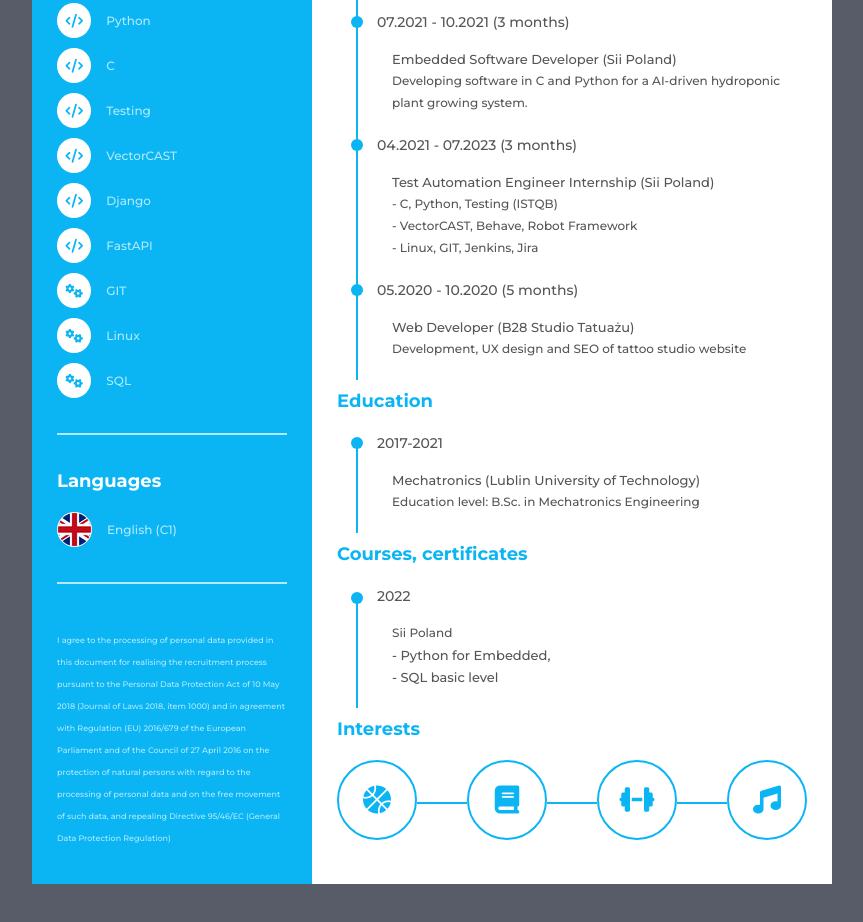
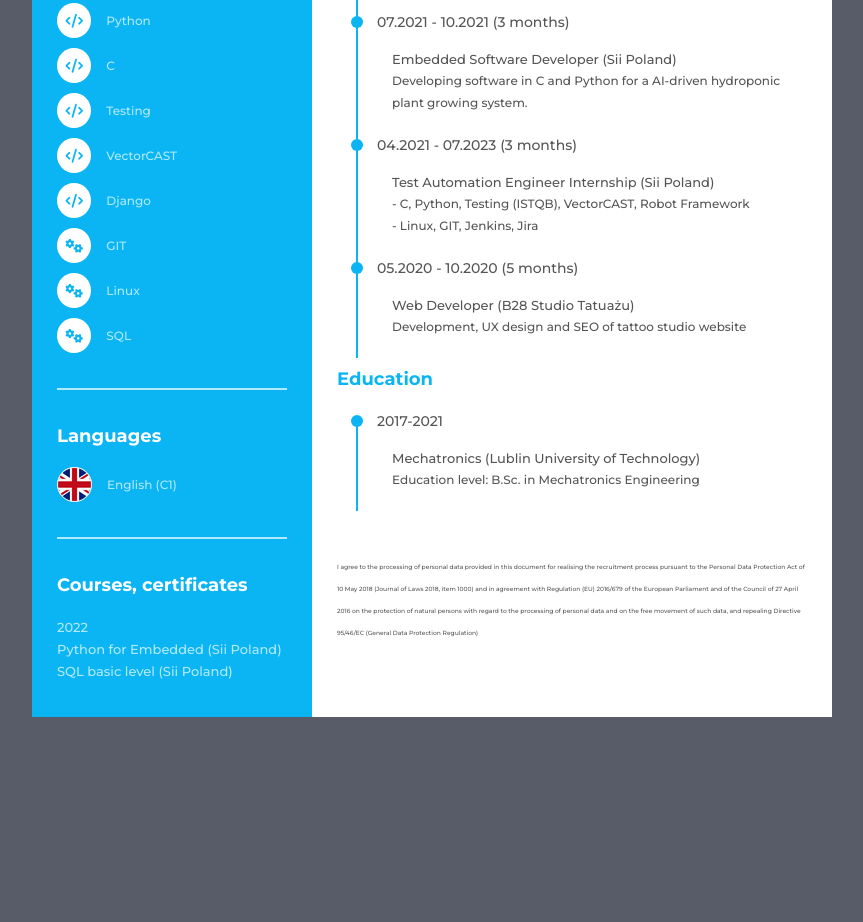
Before and after one commit to event1310/event1310.github.io, a plain HTML site: page index.html in a window 1280 px wide. Shown: the part 384-1306 px from the top of the page, without its empty margins (208-1071 px from the left). After the commit the page ends 1151 px from the top, so only its background shows below. Drawn offline with Linux system fonts and the light colour scheme.

Commit message:
fix pdf formatting

```diff
--- a/index.html
+++ b/index.html
@@ -94,16 +94,6 @@
 
           </li>
 
-          <li>
-           <div class="icon">
-             <i class="fas fa-code"></i>
-           </div>
-            <div class="skill_name">
-              FastAPI
-            </div>
-
-          </li>
-
 
           <li>
            <div class="icon">
@@ -156,17 +146,19 @@
 
        <div class="resume_item resume_skills">
         <div class="title">
-        </div>
+             <p class="bold">Courses, certificates</p>
+           </div>
         <ul>
-          <li style="font-size: 8px;">
-              I agree to the processing of personal data provided in this document for realising the recruitment process pursuant to
-the Personal Data Protection Act of 10 May 2018 (Journal of Laws 2018, item 1000) and in agreement with Regulation
-(EU) 2016/679 of the European Parliament and of the Council of 27 April 2016 on the protection of natural persons
-with regard to the processing of personal data and on the free movement of such data, and repealing Directive
-95/46/EC (General Data Protection Regulation)
-          </li>
-        </ul>
+              <li>
+                  <div class="info" style="color: #b1eaff">
+                      <p class="semi-bold"> 2022</p>
+                       <p class="semi-bold">Python for Embedded (Sii Poland)</p>
+                       <p class="semi-bold">SQL basic level (Sii Poland)</p>
+                  </div>
+              </li>
+          </ul>
       </div>
+
      </div>
   </div>
   <div class="resume_right">
@@ -207,8 +199,7 @@ with regard to the processing of personal data and on the free movement of such
             <div class="date">04.2021 - 07.2023 (3 months)</div>
             <div class="info">
                 <p class="semi-bold">Test Automation Engineer Internship (Sii Poland)</p>
-              <p>- C, Python, Testing (ISTQB)</p>
-              <p>- VectorCAST, Behave, Robot Framework</p>
+              <p>- C, Python, Testing (ISTQB), VectorCAST, Robot Framework</p>
               <p>- Linux, GIT, Jenkins, Jira</p>
             </div>
           </li>
@@ -238,31 +229,19 @@ with regard to the processing of personal data and on the free movement of such
         </ul>
     </div>
 
-    <div class="resume_courses">
+    <div class="resume_item resume_skills">
       <div class="title">
-           <p class="bold">Courses, certificates</p>
-         </div>
+      </div>
       <ul>
-            <li>
-                <div class="date">2022</div>
-                <div class="info">
-                  <p>Sii Poland</p>
-                     <p class="semi-bold">- Python for Embedded,</p>
-                     <p class="semi-bold">- SQL basic level</p>
-                </div>
-            </li>
-        </ul>
-    </div>
-    <div class="resume_hobby">
-      <div class="title">
-           <p class="bold">Interests</p>
-         </div>
-       <ul>
-         <li><i class="fas fa-basketball-ball"></i></li>
-         <li><i class="fas fa-book"></i></li>
-         <li><i class="fas fa-dumbbell"></i></li>
-         <li><i class="fas fa-music"></i></li>
+        <li style="font-size: 6px;">
+            I agree to the processing of personal data provided in this document for realising the recruitment process pursuant to
+      the Personal Data Protection Act of 10 May 2018 (Journal of Laws 2018, item 1000) and in agreement with Regulation
+      (EU) 2016/679 of the European Parliament and of the Council of 27 April 2016 on the protection of natural persons
+      with regard to the processing of personal data and on the free movement of such data, and repealing Directive
+      95/46/EC (General Data Protection Regulation)
+        </li>
       </ul>
     </div>
+
   </div>
 </div>
```
